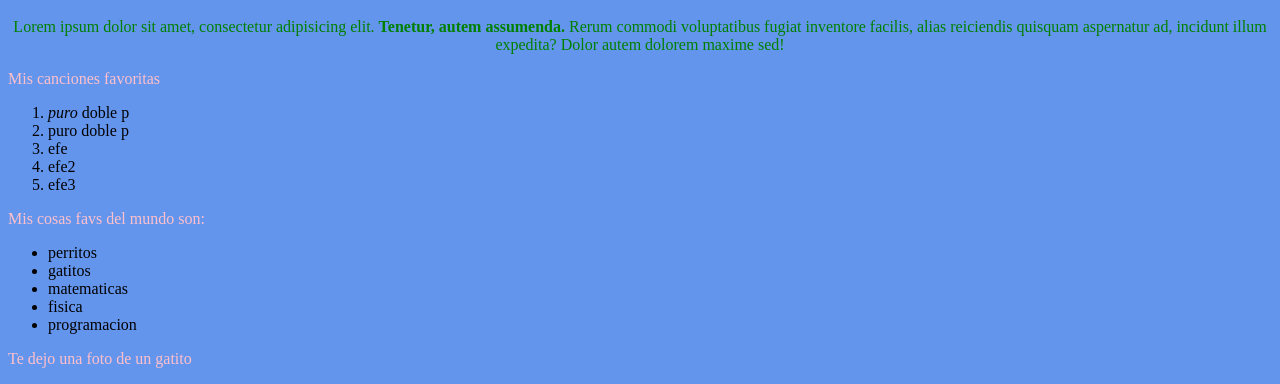
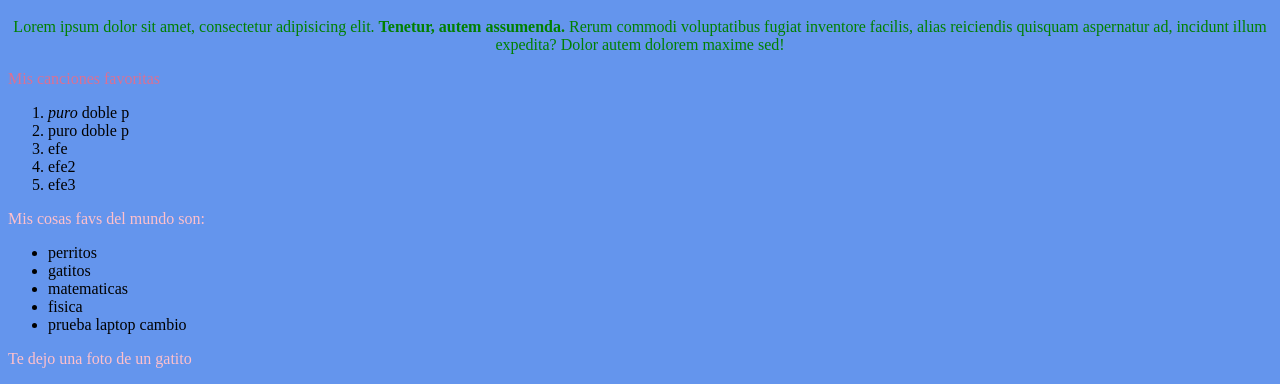
Before and after one commit to fernandoj0/ch34-sesiones, a plain HTML site: page web/web2/index.html in a window 1280 px wide. Shown: the part 250-634 px from the top of the page. Drawn offline with Linux system fonts and the light colour scheme; grey boxes are pictures that could not be loaded.

Commit message:
laptop 1-nov-2023

```diff
--- a/web/web2/index.html
+++ b/web/web2/index.html
@@ -22,7 +22,7 @@
         <p style="color:green; text-align:center;">Lorem ipsum dolor sit amet, consectetur adipisicing elit. <strong>Tenetur, autem assumenda.</strong> Rerum commodi voluptatibus fugiat inventore facilis, alias reiciendis quisquam aspernatur ad, incidunt illum expedita? Dolor autem dolorem maxime sed!
         </p>
         <!-- tenemos tres tipos de listas: ordenadas, desordenadas y de descripcion -->
-        <p>Mis canciones favoritas</p>
+        <p style="color:palevioletred">Mis canciones favoritas</p>
         <ol>
             <li><i>puro</i> doble p</li>
             <li>puro doble p</li>
@@ -36,7 +36,7 @@
             <li>gatitos</li>
             <li>matematicas</li>
             <li>fisica</li>
-            <li>programacion</li>
+            <li>prueba laptop cambio</li>
         </ul>
         <p>Te dejo una foto de un gatito</p>
         <img src="https://cdn.freecodecamp.org/curriculum/cat-photo-app/relaxing-cat.jpg" alt="gatito naranja viendo a la camara con ojos verdes" title="gatito bonito" />
```
